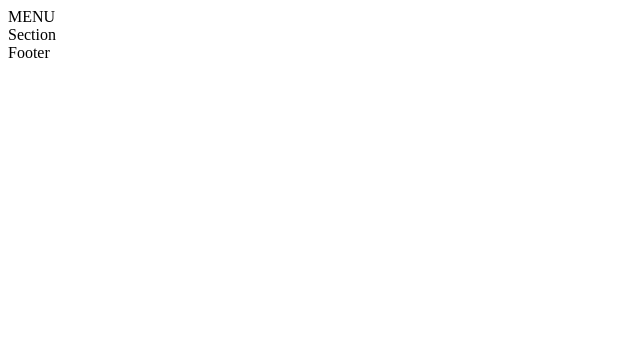
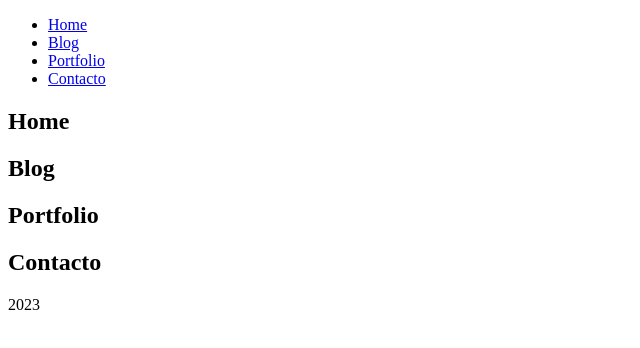
Before and after one commit to jegpehuajo/websitejeg, a plain HTML site: page index.html in a window 1280 px wide. Shown: the whole page, without its empty margins (0-640 px from the left). Drawn offline with Linux system fonts and the light colour scheme.

Commit message:
Basic Header and basic sessions.

```diff
--- a/index.html
+++ b/index.html
@@ -10,14 +10,28 @@
 <body>
   <header>
     <nav>
-      MENU
+      <ul>
+        <li><a href="#">Home</a></li>
+        <li><a href="#">Blog</a></li>
+        <li><a href="#">Portfolio</a></li>
+        <li><a href="#">Contacto</a></li>
+      </ul>
     </nav>
   </header>
   <section>
-    Section
+    <h2>Home</h2>
+  </section>
+  <section>
+    <h2>Blog</h2>
+  </section>
+  <section>
+    <h2>Portfolio</h2>
+  </section>
+  <section>
+    <h2>Contacto</h2>
   </section>
   <footer>
-    Footer
+    2023
   </footer>
 </body>
 </html>
```
